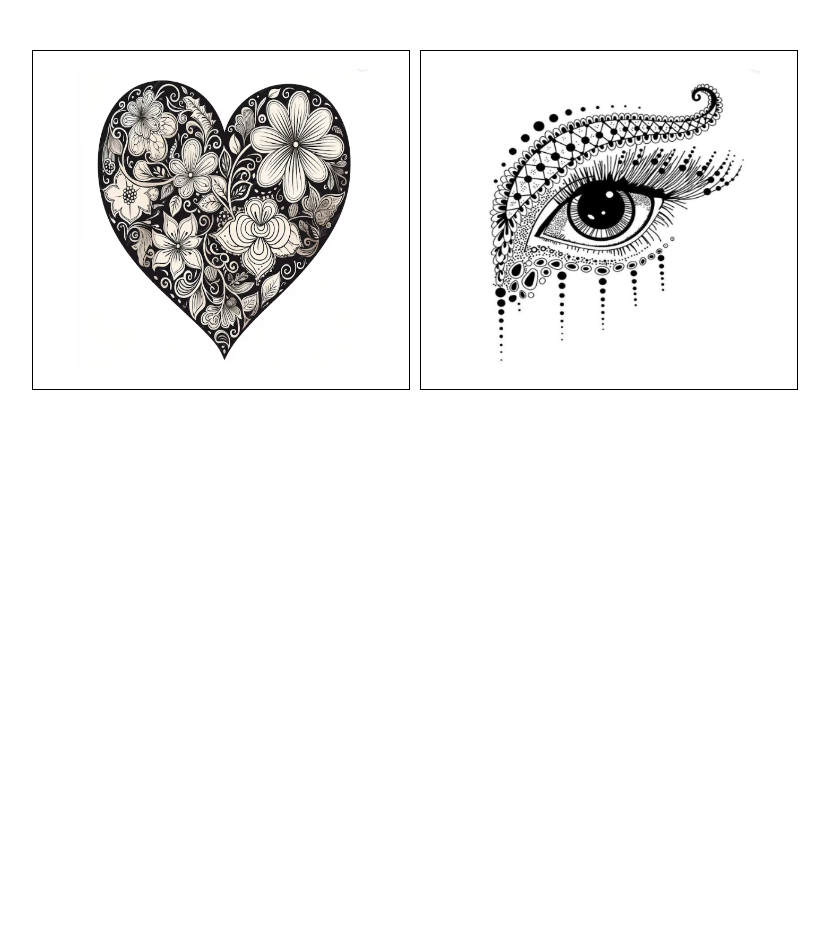
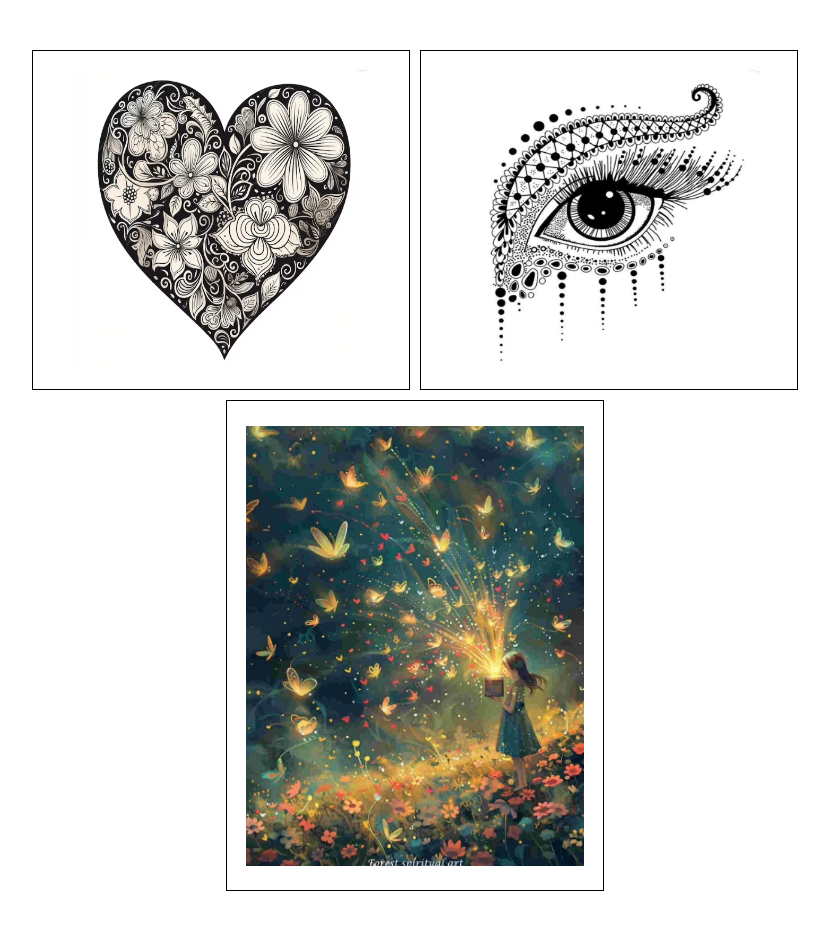
Before and after one commit to 25haripriya/HappyBirthdayHariPriya, a plain HTML site: page qr/box.html in a window 1280 px wide. Shown: the whole page, without its empty margins (225-1054 px from the left). Before the commit the page ends 800 px from the top, so only its background shows below. Drawn offline with Linux system fonts and the light colour scheme.

Commit message:
Add files via upload

```diff
--- a/qr/box.html
+++ b/qr/box.html
@@ -38,8 +38,13 @@
             height: 8cm;
         }
         .box3,.box4{
-            width: 13cm;
-            height: 9cm;
+            width: 10cm !important;
+            height: 13cm !important;
+            overflow: hidden;
+        }
+        .box3 img{
+            width: 90%;
+            height: 90%;
         }
     </style>
 </head>
@@ -47,6 +52,7 @@
     <div class="boxContainer">
         <div class="img box1"><img src="box1.png" alt=""></div>
         <div class="img box2"><img src="box2.png" alt=""></div>
+        <div class="img box3"><img src="ani.jpeg" alt=""></div>
     </div>
 </body>
 </html>
```
Also changed, not shown: qr/Woman in Fall Leaf Dress, Ai Generated Art.jpeg (added), qr/ani.jpeg (added), qr/download (1).jpeg (added), qr/download (2).jpeg (added), qr/download.jpeg (added), qr/holi.jpeg (added).
